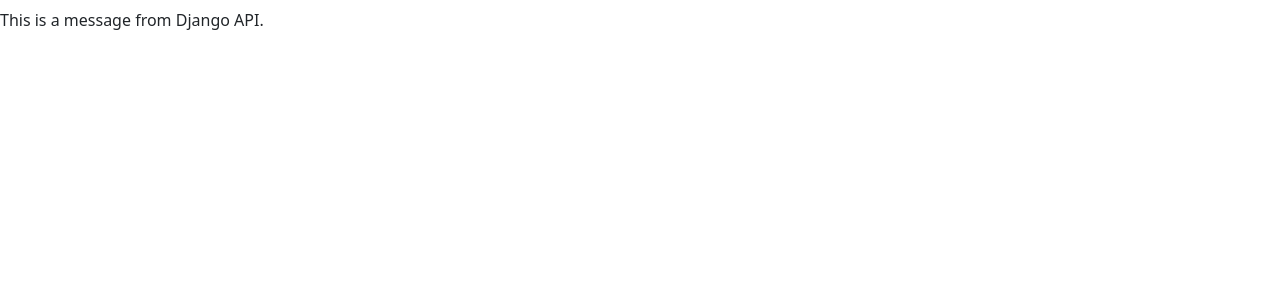
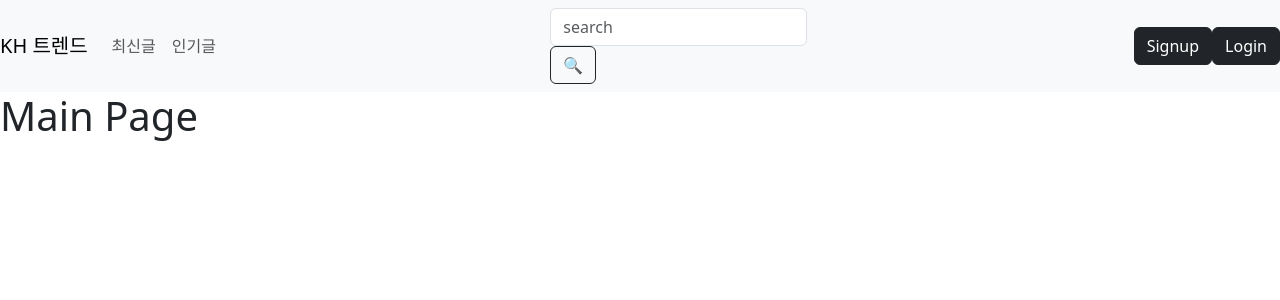
Before and after one commit to jonghwa-k/E1I4, a React (Create React App) app in the folder frontend/: page / in a window 1280 px wide. Shown: the top 300 px of the page. Built offline with nearby package versions, Linux system fonts and the light colour scheme; no server answers.

Commit message:
test: bootstrap 기능 테스트

```diff
--- a/frontend/package.json
+++ b/frontend/package.json
@@ -9,6 +9,7 @@
     "axios": "^1.7.7",
     "bootstrap": "^5.3.3",
     "react": "^18.3.1",
+    "react-bootstrap": "^2.10.4",
     "react-dom": "^18.3.1",
     "react-scripts": "5.0.1",
     "web-vitals": "^2.1.4"
--- a/frontend/src/App.js
+++ b/frontend/src/App.js
@@ -1,5 +1,6 @@
 import React, { useEffect, useState } from 'react';
 import axios from 'axios';
+import CustomNavbar from './CustomNavbar';
 
 function App() {
   // 상태 변수 설정
@@ -16,16 +17,22 @@
       });
   }, []);
 
+  // return (
+  //   <div className="App">
+  //     <header className="App-header">
+  //       <h1>{message}</h1>  {/* API에서 받아온 메시지 표시 */}
+  //       <p>
+  //         This is a message from Django API.
+  //       </p>
+  //     </header>
+  //   </div>
+  // );
   return (
-    <div className="App">
-      <header className="App-header">
-        <h1>{message}</h1>  {/* API에서 받아온 메시지 표시 */}
-        <p>
-          This is a message from Django API.
-        </p>
-      </header>
+    <div>
+      <CustomNavbar />
+      <h1>Main Page</h1>
     </div>
-  );
+  )
 }
 
 export default App;
--- /dev/null
+++ b/frontend/src/CustomNavbar.js
@@ -0,0 +1,24 @@
+import React from 'react';
+import { Navbar, Nav, Form, FormControl, Button } from 'react-bootstrap';
+
+const CustomNavbar = () => {
+    return (
+        <Navbar bg="light" expand="lg">
+        <Navbar.Brand href="#">KH 트렌드</Navbar.Brand>
+        <Nav className="mr-auto">
+            <Nav.Link href="#">최신글</Nav.Link>
+            <Nav.Link href="#">인기글</Nav.Link>
+        </Nav>
+        <Form inline className="mx-auto">
+            <FormControl type="text" placeholder="search" className="mr-sm-2" />
+            <Button variant="outline-dark">🔍</Button>
+        </Form>
+        <div>
+            <Button variant="dark" className="mr-2">Signup</Button>
+            <Button variant="dark">Login</Button>
+        </div>
+        </Navbar>
+    );
+};
+
+export default CustomNavbar;
```
Also changed, not shown: 1 other file (tests, documents, lock files or other folders).
